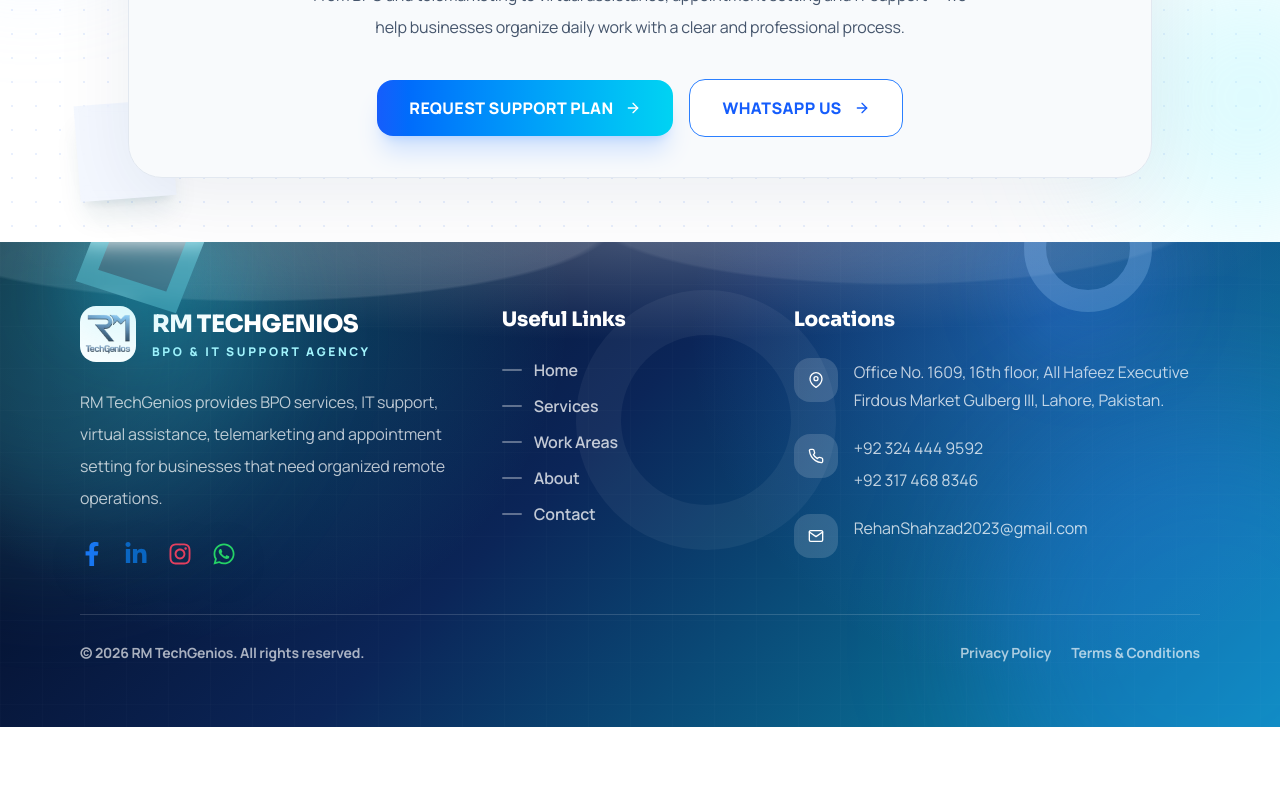
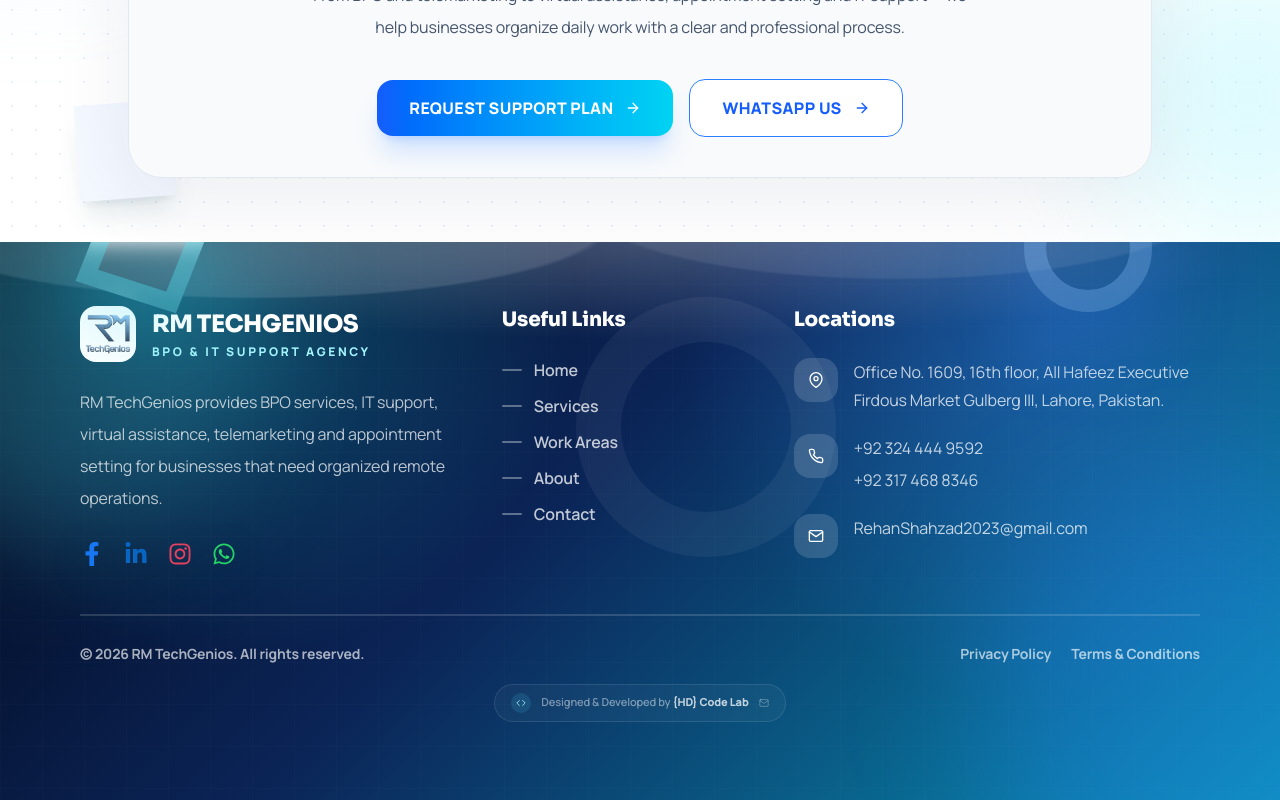
Before and after one commit to Aliomar-dev/Rm-TechGenios, a React (Vite) app: page / in a window 1280 px wide. Shown: the part 5572-6372 px from the top of the page. Before the commit the page ends 6299 px from the top, so only its background shows below. Built offline with nearby package versions, Linux system fonts and the light colour scheme.

Commit message:
Update footer.jsx

```diff
--- a/src/App.jsx
+++ b/src/App.jsx
@@ -2471,10 +2471,14 @@
           </Reveal>
         </div>
 
-        <div className="flex flex-col gap-4 pt-7 text-sm font-bold text-white/65 md:flex-row md:items-center md:justify-between">
-          <p>© 2026 RM TechGenios. All rights reserved.</p>
-
-          <div className="flex flex-wrap gap-5">
+        {/* Bottom Section */}
+<div className="border-t border-white/15 pt-7">
+  <div className="flex flex-col items-center gap-4 text-center text-sm font-bold text-white/65 md:flex-row md:justify-between md:text-left">
+    <p>
+      © {new Date().getFullYear()} RM TechGenios. All rights reserved.
+    </p>
+
+    <div className="flex flex-wrap items-center justify-center gap-5 md:justify-end">
       <button
         type="button"
         onClick={() => openLegalPage("privacy")}
@@ -2490,6 +2494,29 @@
       >
         Terms & Conditions
       </button>
+    </div>
+  </div>
+
+{/* Developer Credit */}
+<div className="pb-3.5 pt-5 text-center">
+  <a
+    href="mailto:omar786.official@gmail.com"
+    aria-label="Contact HD Code Lab"
+    className="group inline-flex items-center justify-center gap-2.5 rounded-full border border-white/10 bg-white/[0.035] px-4 py-2 text-[11px] font-semibold tracking-[-0.01em] text-white/45 transition-all duration-300 hover:-translate-y-0.5 hover:border-cyan-300/30 hover:bg-cyan-300/10 hover:text-white hover:shadow-[0_12px_32px_rgba(34,211,238,0.14)]"
+  >
+    <span className="flex h-5 w-5 items-center justify-center rounded-full bg-cyan-300/12 text-cyan-200 transition-all duration-300 group-hover:bg-cyan-300 group-hover:text-blue-950">
+      <FiCode className="text-[10px]" />
+    </span>
+
+    <span>
+      Designed &amp; Developed by{" "}
+      <span className="font-extrabold text-white/75 transition-colors duration-300 group-hover:text-cyan-200">
+        {"{HD}"} Code Lab
+      </span>
+    </span>
+
+    <FiMail className="text-[10px] text-white/35 transition-all duration-300 group-hover:translate-x-0.5 group-hover:text-cyan-200 group-hover:opacity-100" />
+  </a>
 </div>
 </div>
       </div>
```
Lines whose indentation alone changed are shown as unchanged.
